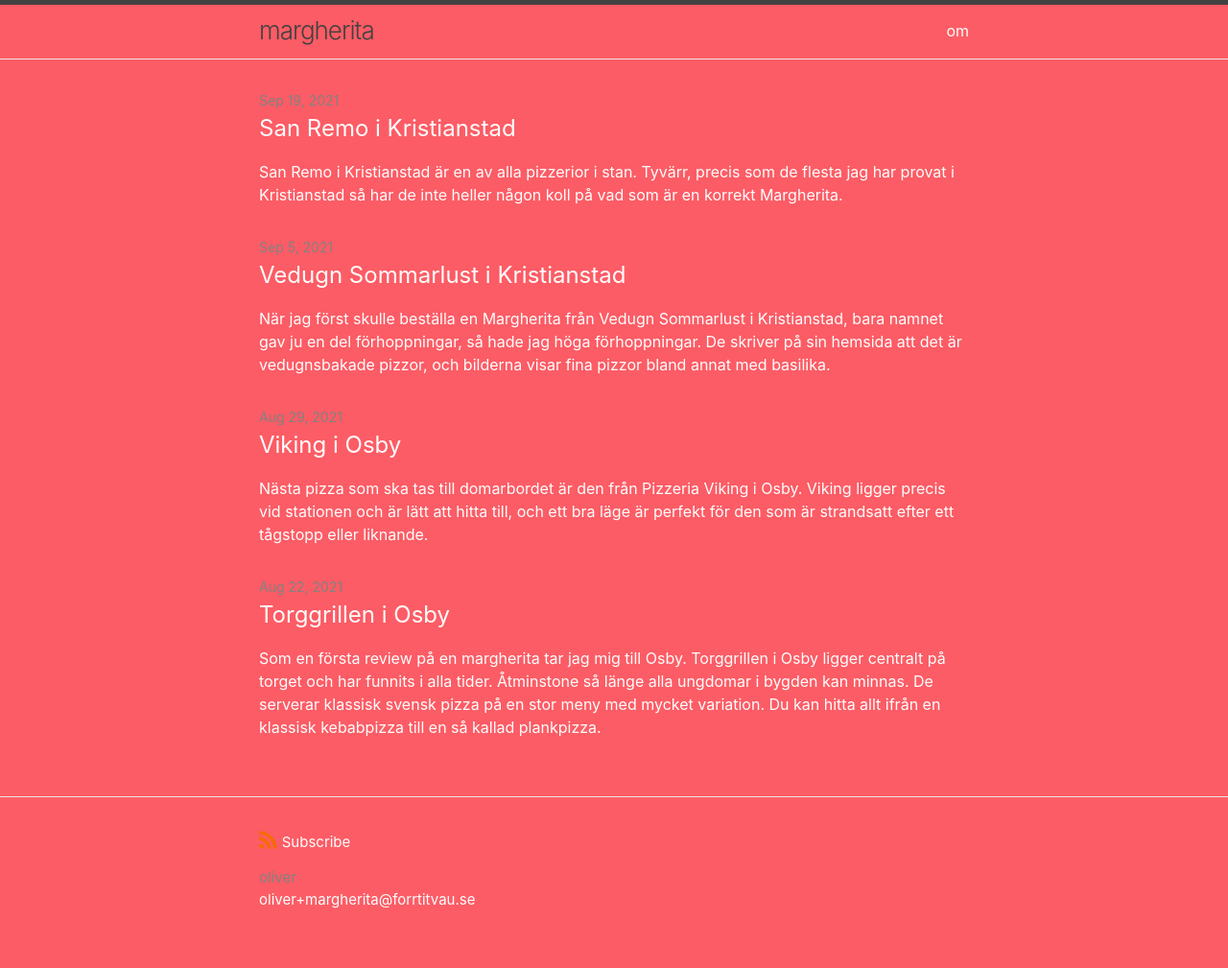
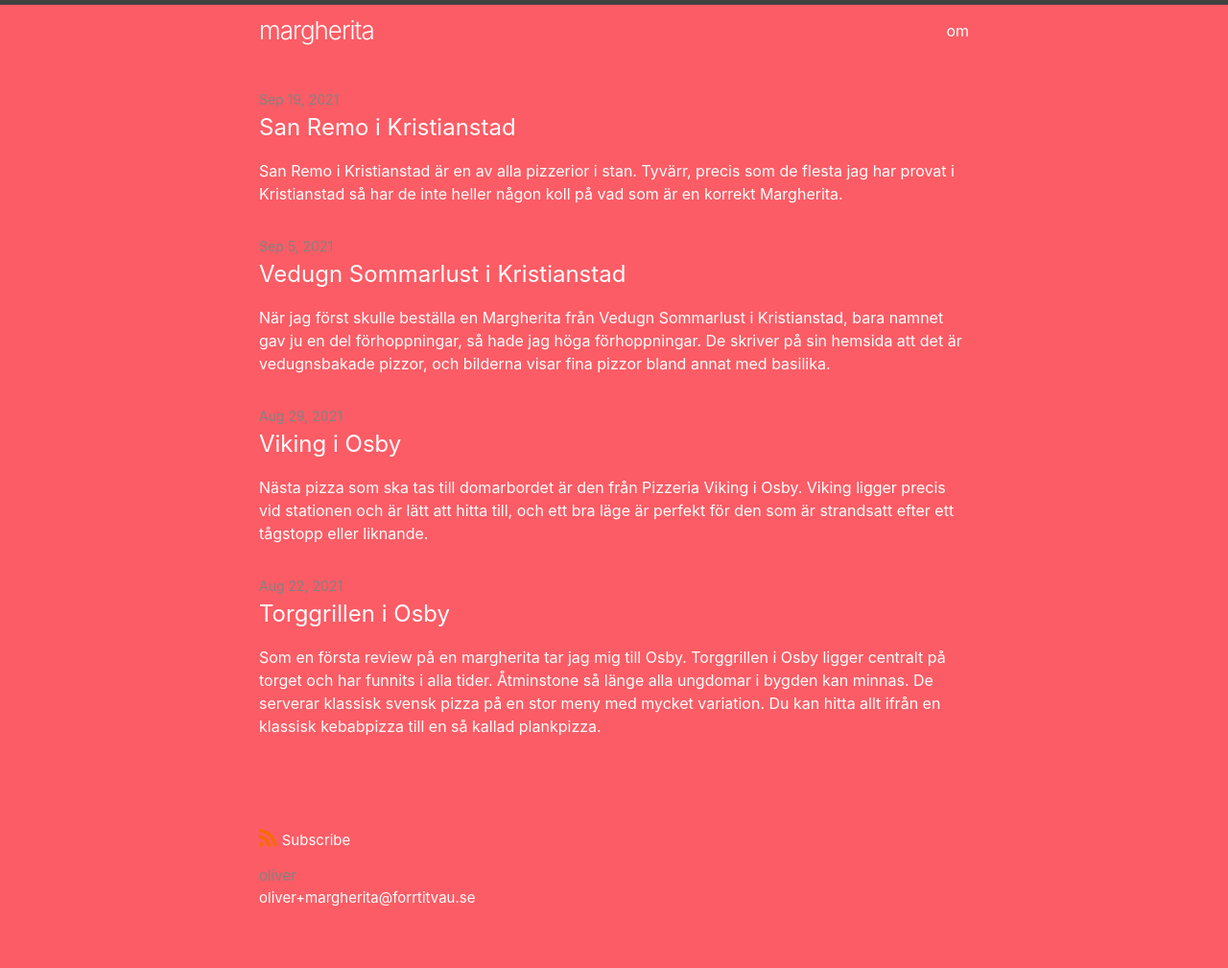
Before and after one commit to lyzio/margherita, a Jekyll site: the page built from index.md, in a window 1280 px wide. Shown: the whole page at 96% size. Built offline with Jekyll 4.4.1, drawn with Linux system fonts in a browser that asks for light colours.

Commit message:
Update _layout.scss

```diff
--- a/_sass/minima/_layout.scss
+++ b/_sass/minima/_layout.scss
@@ -3,7 +3,7 @@
  */
 .site-header {
   border-top: 5px solid $border-color-03;
-  border-bottom: 1px solid $border-color-01;
+/*  border-bottom: 1px solid $border-color-01; */
   min-height: $spacing-unit * 1.865;
   line-height: $base-line-height * $base-font-size * 2.25;
 
@@ -24,7 +24,7 @@
 
   &,
   &:visited {
-    color: $site-title-color;
+  /*  color: $site-title-color;*/
   }
 }
 
@@ -33,7 +33,7 @@
   top: 9px;
   right: $spacing-unit / 2;
   background-color: $background-color;
-  border: 1px solid $border-color-01;
+  /* border: 1px solid $border-color-01; */
   border-radius: 5px;
   text-align: right;
 
@@ -122,7 +122,7 @@
  * Site footer
  */
 .site-footer {
-  border-top: 1px solid $border-color-01;
+/*  border-top: 1px solid $border-color-01; */
   padding: $spacing-unit 0;
 }
 
```
